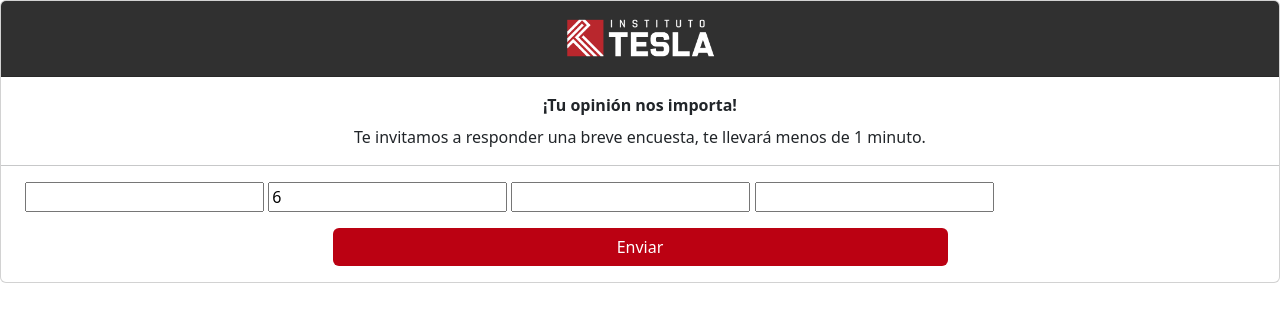
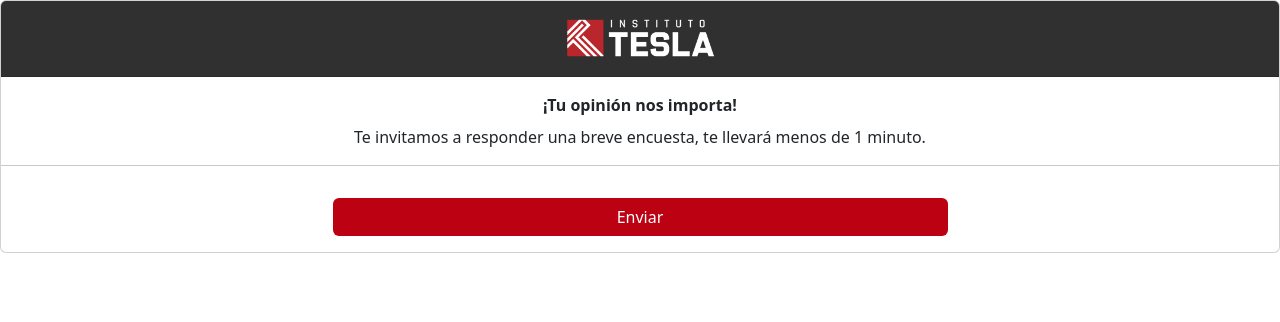
Before and after one commit to julianTesla/tesla_encuesta, a PHP site: page /tesla_encuesta/popup/encuesta2.php?ID=6 in a window 1280 px wide. Shown: the top 322 px of the page. Run offline with PHP 8.4, Linux system fonts and the light colour scheme; data comes from the database, SQL or seed files in the repository; data that the repository does not hold is empty.

Commit message:
le pongo display none a los input que recibe curso, encuesta, alumno

```diff
--- a/popup/encuesta2.php
+++ b/popup/encuesta2.php
@@ -58,7 +58,7 @@ $resultado2 = mysqli_Query($conex, $sql2);
 
                 <form class="px-4" action="../back/guardar_formualrio.php" method="POST">
 
-                    <div style="visibility: visible; position:relative;">
+                    <div style="display:none; position:relative;">
                             <input type="int" name="id_curso" value="<?php echo $id_curso; ?>">
                             <input type="int" name="id_encuesta" value="<?php echo $id_encuesta; ?>">
                             <input type="int" name="id_alumno" value="<?php echo $id_alumno; ?>">
```
